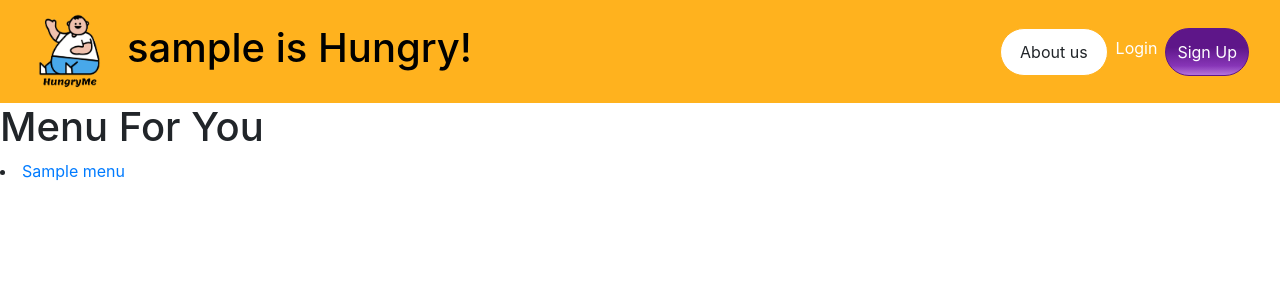
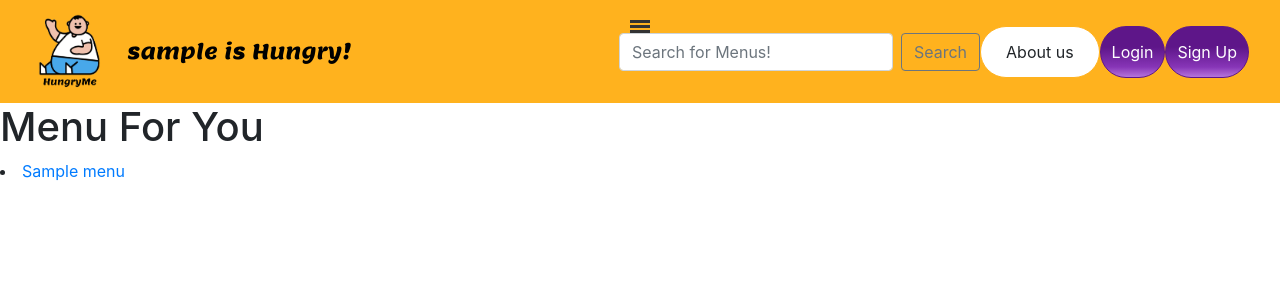
Before and after one commit to jaybjackie/HungryMe, a Django app: template foods/templates/foods/index.html in a window 1280 px wide. Shown: the top 300 px of the page. Run offline with Django 4.2, Linux system fonts and the light colour scheme; a user stored in the database is signed in; tables that the repository leaves empty hold one stand-in row (values such as "Sample post"); the template is opened without the code that fills it: most values are stand-ins (such as "Sample title", 1, 10 or a date in 2020); data that the repository does not hold is empty; some libraries are stand-ins or nearby versions.

Commit message:
add dropdown bar, funtion in search bar, initial auth

```diff
--- a/foods/admin.py
+++ b/foods/admin.py
@@ -3,3 +3,7 @@ from django.contrib import admin
 from .models import Menu
 
 admin.site.register(Menu)
+
+admin.site.site_header = "HungryMe Admin"
+admin.site.site_title = "Admin Area"
+admin.site.index_title = "Welcome to the HungryMe Admin Area"
--- a/foods/get_data.py
+++ b/foods/get_data.py
@@ -8,7 +8,7 @@ def api_response():
     querystring = {"limit":"24","start":"0"}
 
     headers = {
-        "X-RapidAPI-Key": "8c2fbd63b6msh0cb0f06d6eefb0bp195126jsn7230d0695123",
+        "X-RapidAPI-Key": "5a76c79e3fmsh1f6d490c33d0eabp1033fejsnf4b585450f20",
         "X-RapidAPI-Host": "yummly2.p.rapidapi.com"
     }
     # get json
--- a/foods/templates/foods/base.html
+++ b/foods/templates/foods/base.html
@@ -1,13 +1,15 @@
+<script src="//cdnjs.cloudflare.com/ajax/libs/jquery/3.2.1/jquery.min.js"></script>
+<script src="//maxcdn.bootstrapcdn.com/bootstrap/4.1.1/js/bootstrap.min.js"></script>
 <link href="//maxcdn.bootstrapcdn.com/bootstrap/4.1.1/css/bootstrap.min.css" rel="stylesheet" id="bootstrap-css">
-<script src="//maxcdn.bootstrapcdn.com/bootstrap/4.1.1/js/bootstrap.min.js"></script>
-<script src="//cdnjs.cloudflare.com/ajax/libs/jquery/3.2.1/jquery.min.js"></script>
+<link href='https://fonts.googleapis.com/css?family=Lemon' rel='stylesheet'>
 <!------ Include the above in your HEAD tag ---------->
+
 
 <!DOCTYPE html>
 <html lang="en">
   <head>
     <meta charset="utf-8">
-    <meta name="viewport" content="width=device-width, initial-scale=1">
+    <meta name="viewport" content="width=device-width, initial-scale=1.0">
     <title>Foods</title>
     <link href="https://cdn.jsdelivr.net/npm/bootstrap@5.2.2/dist/css/bootstrap.min.css" rel="stylesheet" integrity="sha384-Zenh87qX5JnK2Jl0vWa8Ck2rdkQ2Bzep5IDxbcnCeuOxjzrPF/et3URy9Bv1WTRi" crossorigin="anonymous">
     <script src="https://cdn.jsdelivr.net/npm/bootstrap@5.2.2/dist/js/bootstrap.min.js" integrity="sha384-IDwe1+LCz02ROU9k972gdyvl+AESN10+x7tBKgc9I5HFtuNz0wWnPclzo6p9vxnk" crossorigin="anonymous"></script>
--- a/foods/templates/foods/navbar.html
+++ b/foods/templates/foods/navbar.html
@@ -1,20 +1,81 @@
+<style>
+p1 {
+    font-family: 'Lemon';font-size: 21px;
+}
+.menu-bar {
+    position: absolute;
+    top: 20px;
+    left: 50%;
+    height: 14px;
+    margin-left: -10px;
+}
+
+.bars {
+    display: block;
+    width: 20px;
+    height: 3px;
+    background-color: #333;
+    box-shadow: 0 5px 0 #333, 0 10px 0 #333;
+}
+
+.menu {
+    display: none;
+    width: 100%;
+    padding: 30px 10px 50px;
+    margin: 0 auto;
+    text-align: center;
+    background-color: #fff;
+}
+.menu ul {
+    margin-bottom: 0;
+}
+.menu a {
+    color: #333;
+    text-transform: uppercase;
+    opacity: 0.8;
+}
+.menu a:hover {
+    text-decoration: none;
+    opacity: 1;
+}
+</style>
+
+
 <nav class="navbar navbar-expand-lg navbar-dark" style="background-color: #FFB21E;">
     <div class="container-fluid">
         <div class="navbar-header" >
-            <a class ="navbar-brand" href="#"><img src ="static/foods/images/logo.png"  width="80" class="img-responive"></a>
+            <a class ="navbar-brand" href=#><img src ="static/foods/images/logo.png"  width="80" class="img-responive"></a>
         </div>
-        <div id="h1" aria-current="page"style="color:black"><h1>{{ user.username }} is Hungry!</h1></div>
+        <div id="p1" aria-current="page"style="color:black"><p1>{{ user.username }} is Hungry!</p1></div>
         <div class="collapse navbar-collapse" id="navbarSupportedContent">
             <ul class="navbar-nav ms-auto">
-                    <button style="background-color: rgb(255, 255, 255);border:1px solid #FFB21E;border-radius: 50px; cursor: pointer;">
-                        <a type="button" style= "background-color:#ffffff ;border:0.5px solid #ffffff;border-radius: 50px; cursor: pointer;" class="btn btn-light" aria-current="page" href="#">About us</a>
-                    </button>
-                    <li class="nav-item">
-                        <a class="nav-link active" aria-current="page" href="#">Login</a>
-                    </li>
-                    <button style= "background: linear-gradient(180deg, #5E1689 40%, #8735b7 80%, #e3b3ff 120%);border:1.5px solid #5E1689;padding: 3px;border-radius: 50px; cursor: pointer;">
-                        <a class="nav-link active" aria-current="page" href="#">Sign Up</a>
-                    </button>
+                <a class="menu-bar" data-bs-toggle="collapse" href="#">
+                    <span class="bars"></span>
+                </a>
+                <div class="collapse menu" id="menu">
+                    <ul class="list-inline">
+                        <li><a href="#">Top Rated-Dishes</a></li>
+                        <li><a href="#">What should I eat ?</a></li>
+                        <li><a href="#">Community's recipe</a></li>
+                        <li><a href="#">Add my menu</a></li>
+                        <li><a href="#">My cookbook</a></li>
+                        <li><a href="#">My history</a></li>
+                    </ul>
+                </div>
+                <form class="form-inline my-2 my-lg-0" method= POST action="{% url 'search-bar' %}">
+                    {% csrf_token %}
+                    <input class="form-control mr-sm-2" type="search" placeholder="Search for Menus!" aria-label="Search">
+                    <button class="btn btn-outline-secondary my-2 my-sm-0" type="submit">Search</button>
+                </form>
+                <button type="button" class="btn btn-light" style="background-color: rgb(255, 255, 255);border:1px solid #FFB21E;border-radius: 50px; cursor: pointer;">
+                    <a type="button" style= "background-color:#ffffff ;border:0.5px solid #ffffff;border-radius: 50px; cursor: pointer;" class="btn btn-light" aria-current="page" href="#" width="20" >About us</a>
+                </button>
+                <button style= "background: linear-gradient(180deg, #5E1689 40%, #8735b7 80%, #e3b3ff 120%);border:1.5px solid #5E1689;padding: 3px;border-radius: 50px; cursor: pointer;">
+                    <a class="nav-link active" aria-current="page" href="#">Login</a>
+                </button>
+                <button style= "background: linear-gradient(180deg, #5E1689 40%, #8735b7 80%, #e3b3ff 120%);border:1.5px solid #5E1689;padding: 3px;border-radius: 50px; cursor: pointer;">
+                    <a class="nav-link active" aria-current="page" href="#">Sign Up</a>
+                </button>
             </ul>
         </div>
     </div>
--- a/mysite/urls.py
+++ b/mysite/urls.py
@@ -1,8 +1,11 @@
 from django.contrib import admin
 from django.urls import include, path
+from foods import views
 
 urlpatterns = [
     path('', include('foods.urls')),
     path('foods/', include('foods.urls')),
     path('admin/', admin.site.urls),
+    path('accounts/', include('django.contrib.auth.urls')),
+    path('signup/', views.signup, name='signup')
 ]
```
Also changed, not shown: foods/static/foods/style.css (+9 -10 lines), foods/templates/foods/search_bar.html (+15 -23 lines), foods/views.py (+29 -4 lines), mysite/settings.py (+8 -0 lines), templates/authentication/logout.html (added, +12 -0 lines), templates/authentication/login.html (added), 1 other file.
